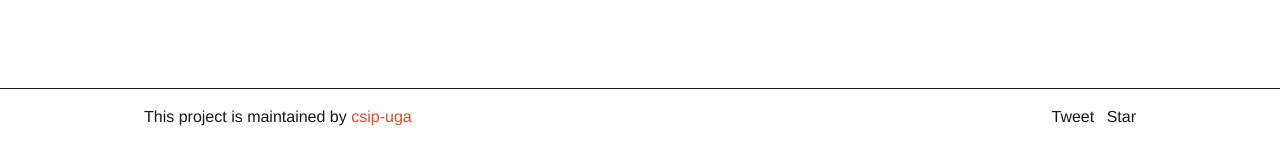
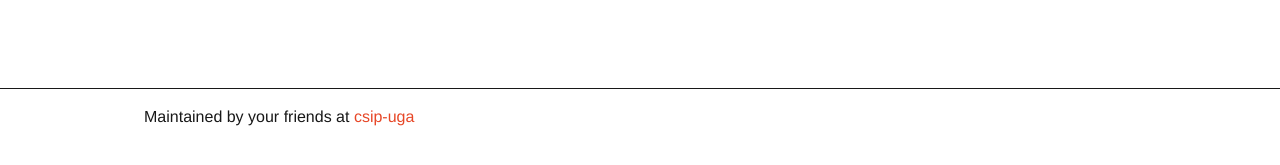
Before and after one commit to acm-uga/csip-uga.github.io, a Jekyll site: the page built from index.html, in a window 1280 px wide. Shown: the part 703-868 px from the top of the page. Built offline with Jekyll 4.4.1, drawn with Linux system fonts in a browser that asks for light colours; comment, search, counter and statistics services are not loaded.

Commit message:
Update footer

```diff
--- a/_includes/footer.html
+++ b/_includes/footer.html
@@ -1,13 +1,15 @@
 <div class="border-top-thin clearfix mt-2 mt-lg-4">
   <div class="container mx-auto px-2">
-    <p class="col-8 sm-width-full left py-2 mb-0">This project is maintained by <a class="text-accent" href="https://github.com/{{ site.github_username }}">{{ site.github_username }}</a></p>
+    <p class="col-8 sm-width-full left py-2 mb-0">Maintained by your friends at <a class="text-accent" href="https://github.com/{{ site.github_username }}">{{ site.github_username }}</a></p>
     <ul class="list-reset right clearfix sm-width-full py-2 mb-2 mb-lg-0">
-      <li class="inline-block mr-1">
+      <!-- Twitter share button -->
+      <!-- <li class="inline-block mr-1">
         <a href="https://twitter.com/share" class="twitter-share-button" data-hashtags="{{ site.title }}">Tweet</a> <script>!function(d,s,id){var js,fjs=d.getElementsByTagName(s)[0],p=/^http:/.test(d.location)?'http':'https';if(!d.getElementById(id)){js=d.createElement(s);js.id=id;js.src=p+'://platform.twitter.com/widgets.js';fjs.parentNode.insertBefore(js,fjs);}}(document, 'script', 'twitter-wjs');</script>
-      </li>
-      <li class="inline-block">
+      </li> -->
+      <!-- GitHub like button -->
+      <!-- <li class="inline-block">
         <a class="github-button" href="https://github.com/{{ site.github_username }}/{{ site.github_repo }}" data-icon="octicon-star" data-count-href="{{ site.github_username }}/{{ github_repo }}/stargazers" data-count-api="/repos/{{ site.github_username }}/{{ github_repo }}#stargazers_count" data-count-aria-label="# stargazers on GitHub" aria-label="Star {{ site.github_username }}/{{ github_repo }} on GitHub">Star</a>
-      </li>
+      </li> -->
     </ul>
   </div>
 </div>
```
